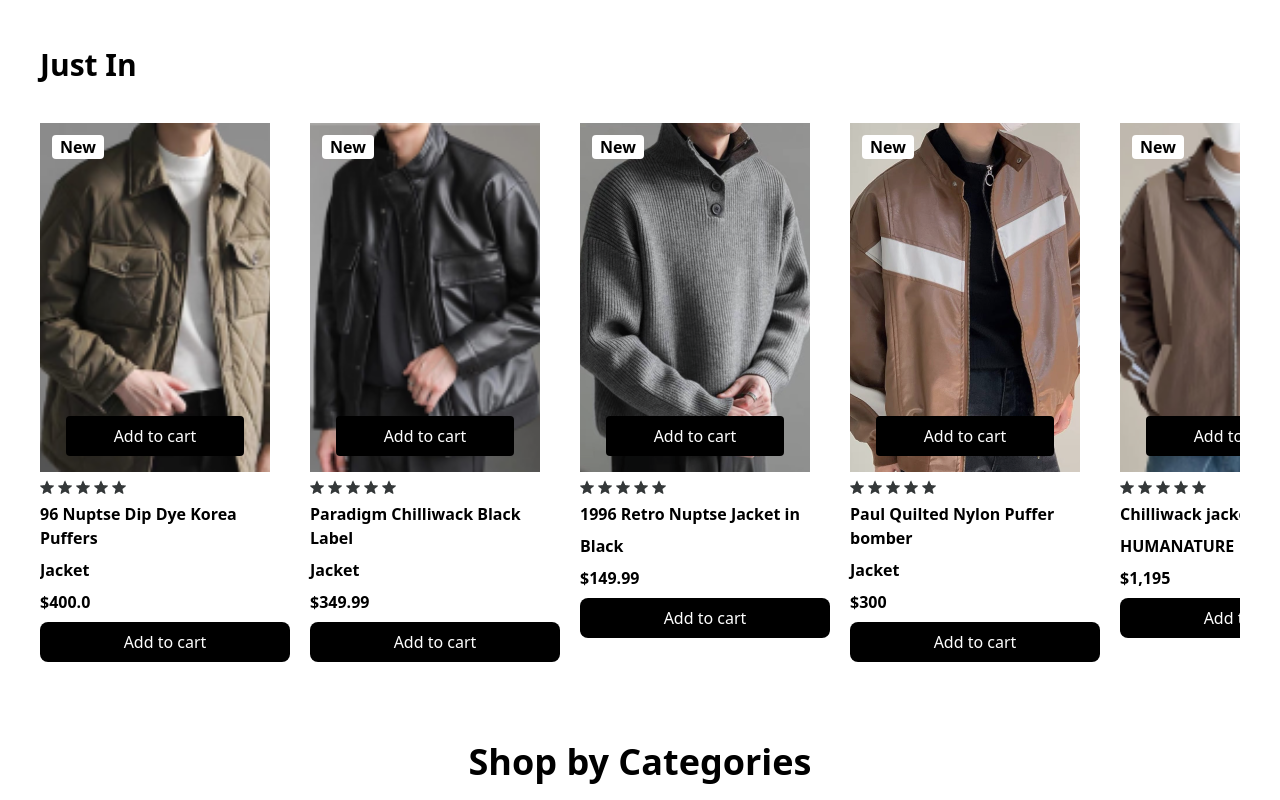
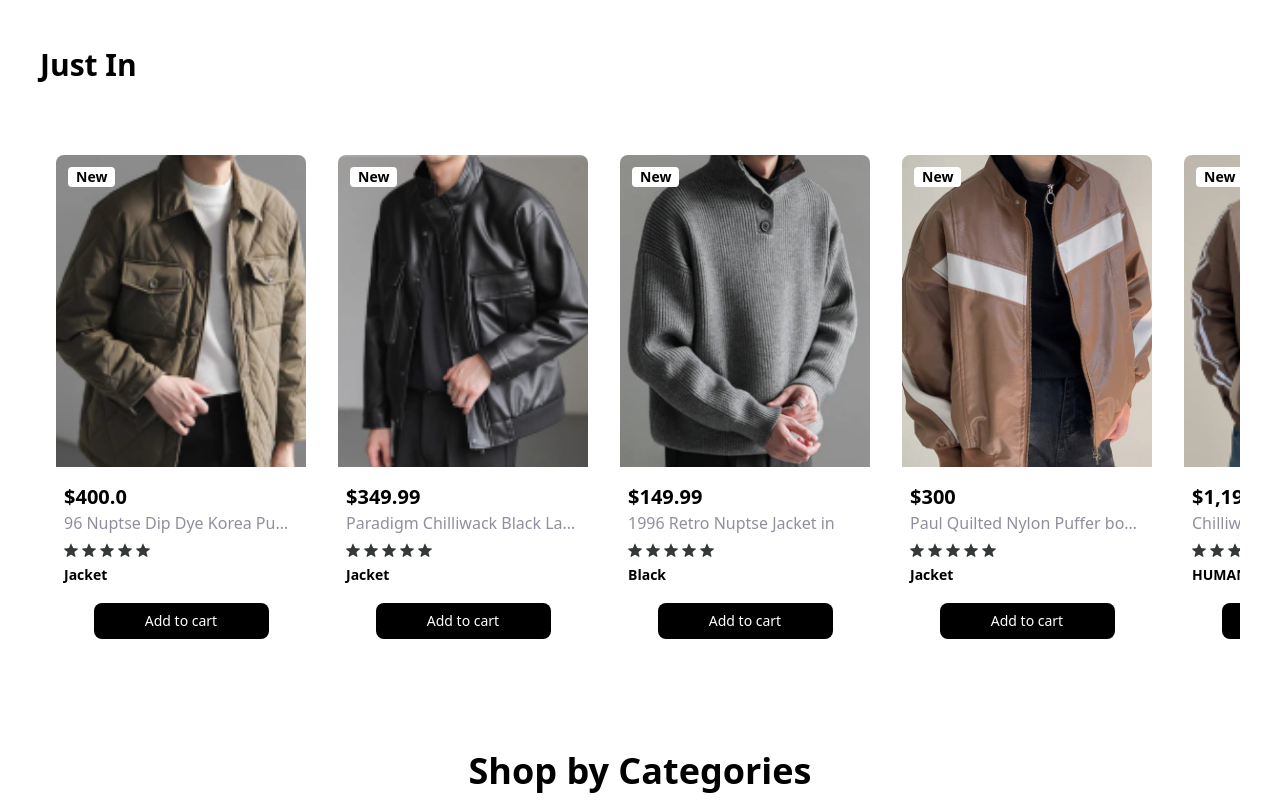
Before and after one commit to Ediana-Ekanem/road-map-app, a React (Vite) app: page / in a window 1280 px wide. Shown: the part 940-1740 px from the top of the page. Built offline with nearby package versions, Linux system fonts and the light colour scheme.

Commit message:
revamped product card

```diff
--- a/src/components/ProductCard.jsx
+++ b/src/components/ProductCard.jsx
@@ -2,40 +2,35 @@ import React from "react";
 
 export const ProductCard = ({ image, title, type, amount }) => {
   return (
-    <div className="relative">
-      <div>
-        <p className=" bg-white rounded absolute top-3 left-3 px-2 font-bold">
+    <div className="relative h-[500px] mt-8 mb-24 rounded-lg hover:shadow-2xl hover:scale-105 transition">
+      <p className=" bg-white text-sm rounded absolute top-3 left-3 px-2 font-semibold">
         New
       </p>
-      </div>
 
-      <div className="flex flex-col  space-y-2 w-[250px]">
-        <div className="w-[230px] h-[349px]">
+      <div className=" w-[250px]">
+        <div className="aspect-[4/5]">
           <img
-            className="w-full h-full object-cover  "
+            className="w-full h-full object-cover rounded-t-lg"
             src={image}
             alt="category image"
           />
-          <div class="flex justify-center">
-            <button className="bg-black text-white py-2 px-12 rounded relative bottom-14">
-              Add to cart
-            </button>
         </div>
-        </div>
-        <div className="flex space-x-1">
+        <div className="px-2 py-4 h-full">
+          <p className="font-semibold text-xl">${amount}</p>
+          <p className="font-medium text-gray truncate">{title}</p>
+          <div className="flex space-x-1 my-2">
             <img src="/icons/Star Fill.png" alt="star icon" />
             <img src="/icons/Star Fill.png" alt="star icon" />
             <img src="/icons/Star Fill.png" alt="star icon" />
             <img src="/icons/Star Fill.png" alt="star icon" />
             <img src="/icons/Star Fill.png" alt="star icon" />
           </div>
-        <p className="font-semibold">{title}</p>
-        <p className="font-semibold">{type}</p>
-        <p className="font-semibold">${amount}</p>
-        <button className="bg-black text-white px-6 py-2 rounded-lg">
+          <p className="font-semibold text-sm">{type}</p>
+          <button className="bg-black text-sm text-white px-6 py-2 mt-2 rounded-lg w-[70%] absolute bottom-4 left-0 right-0 mx-auto">
             Add to cart
           </button>
         </div>
       </div>
+    </div>
   );
 };
--- a/src/components/homeSections/Categories.jsx
+++ b/src/components/homeSections/Categories.jsx
@@ -13,7 +13,7 @@ const Categories = () => {
   return (
     <div>
       <Container>
-        <h2 className="text-center text-4xl font-semibold mt-20 mb-10">
+        <h2 className="text-center text-4xl font-semibold mb-10">
           Shop by Categories
         </h2>
         <div className="flex flex-wrap justify-center ">
--- a/src/components/homeSections/JustIn.jsx
+++ b/src/components/homeSections/JustIn.jsx
@@ -8,7 +8,7 @@ const JustIn = () => {
     <div>
       <Container>
         <h2 className="font-bold text-3xl mt-5 mb-10">Just In</h2>
-        <div className="flex space-x-5 overflow-x-auto whitespace-no-wrap">
+        <div className="flex space-x-8 overflow-x-auto whitespace-no-wrap px-4">
           {Data.map((item) => (
             <ProductCard
               key={item.id}
--- a/tailwind.config.js
+++ b/tailwind.config.js
@@ -2,7 +2,11 @@
 export default {
   content: ["./index.html", "./src/**/*.{js,ts,jsx,tsx}"],
   theme: {
-    extend: {},
+    extend: {
+      colors: {
+        gray: "#908F9D",
+      },
+    },
   },
   plugins: [],
 };
```
Lines whose indentation alone changed are shown as unchanged.
